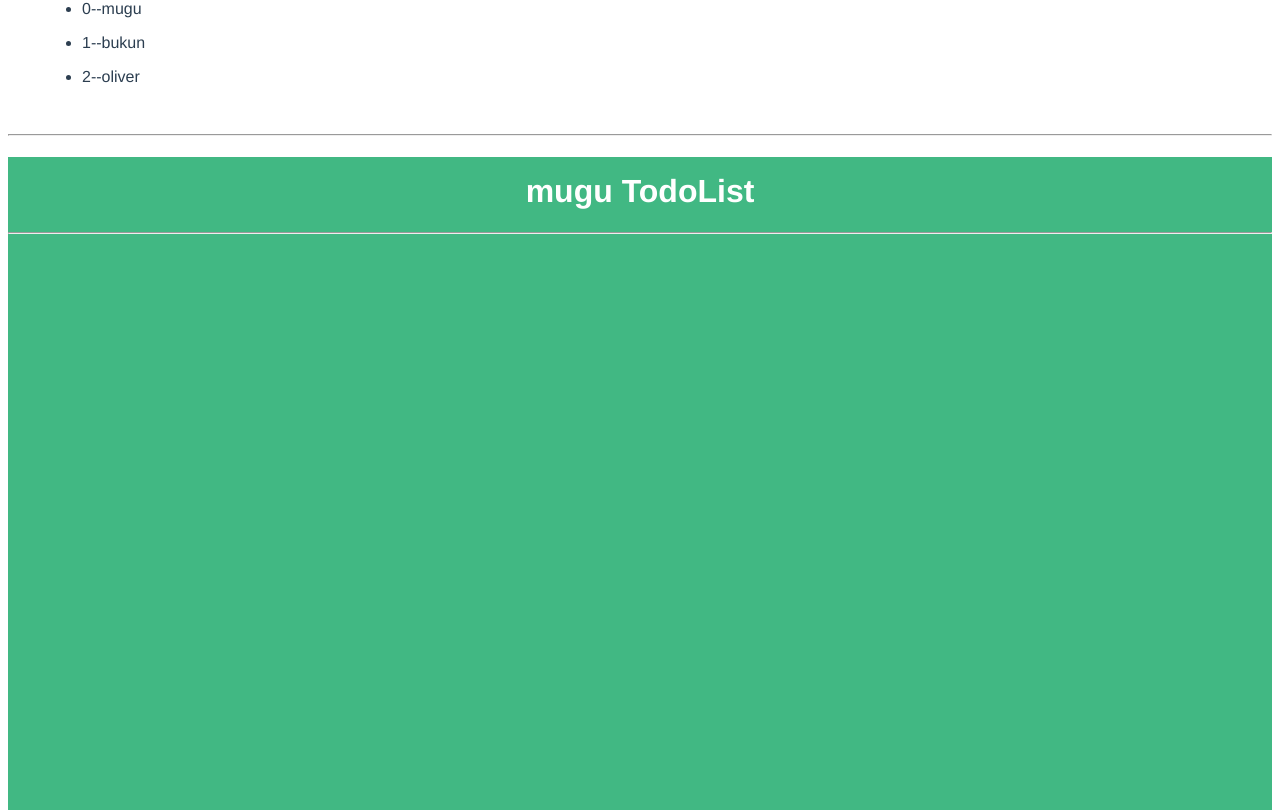
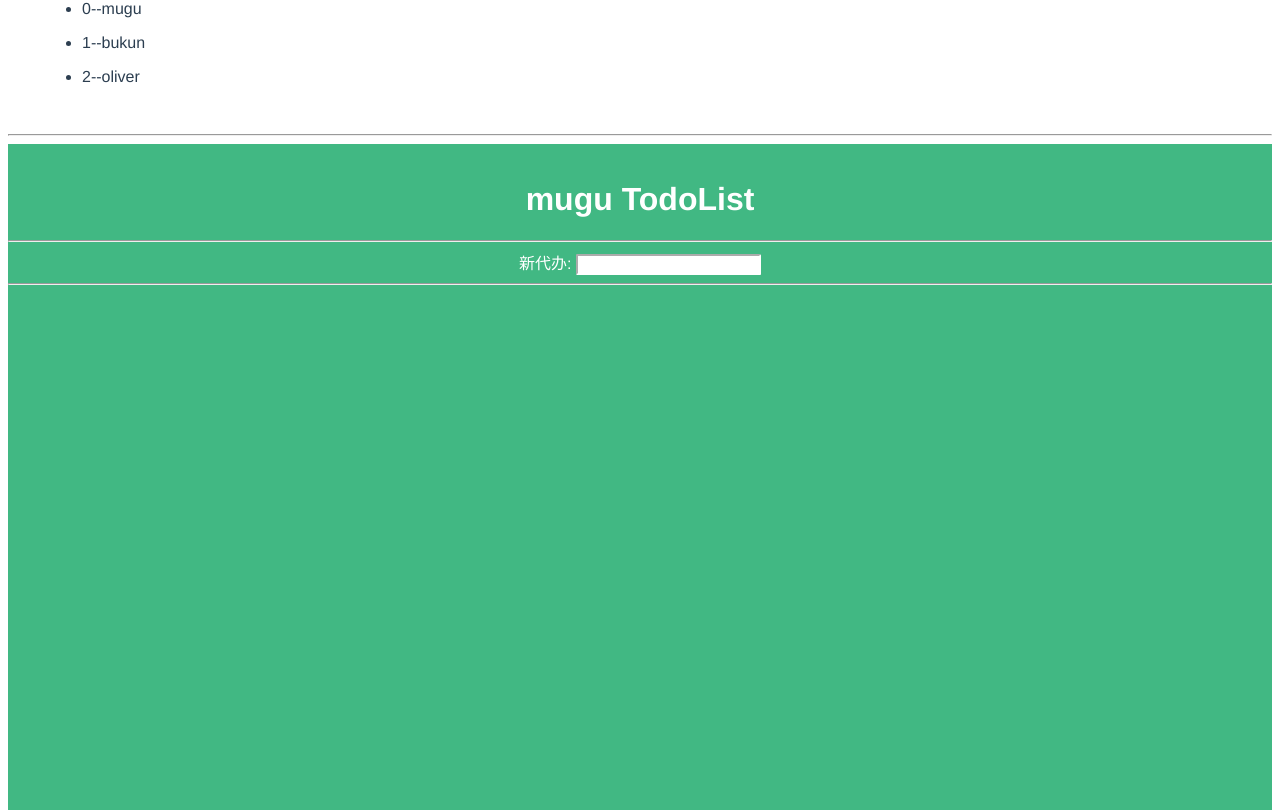
Before and after one commit to mugudamowang/vue-ant, a Vue app: page / in a window 1280 px wide. Shown: the part 1310-2120 px from the top of the page. Built offline with nearby package versions, Linux system fonts and the light colour scheme.

Commit message:
完成todolist删除功能

```diff
--- a/src/components/TodoList.vue
+++ b/src/components/TodoList.vue
@@ -1,27 +1,96 @@
 <template>
     <div class="todoList">
-        <h1>mugu TodoList</h1>
-        <hr>
+        <div class="head">
+            <h1>mugu TodoList</h1>
+            <hr />
+            <span>新代办: </span>
+            <input type="text" v-model="todo" @keyup.enter="addItem" />
+            <hr />
+        </div>
+
+        <div class="list">
+            <div>
+                <div class="item" v-for="(item, index) in list" :key="index">
+                    <span class="row">{{ index }}&nbsp;|</span>
+                    <span>
+                        {{ item }}
+                    </span>
+                    <span class="deletebtn" @click="deleteItem(index)">×</span>
+                </div>
+            </div>
+        </div>
     </div>
 </template>
 <script>
 export default {
     data() {
-        return {};
+        return {
+            todo: "",
+            list: [],
+        };
+    },
+    methods: {
+        addItem() {
+            this.list.push(this.todo);
+            this.todo = "";
+        },
+        deleteItem(index) {
+            this.list.splice(index, 1);
+        },
     },
 };
 </script>
 
 <style lang="scss">
+*::-webkit-scrollbar {
+    display: none;
+}
 .todoList {
     padding: 0;
     margin: 0;
     background: #41b883;
     width: 100%;
     height: 100vh;
-    h1{
+    overflow: scroll;
+    position: relative;
+    .head {
+        vertical-align: middle;
+        position: sticky;
+        top: 0;
+        left: 0;
         color: white;
+        background: inherit;
         padding: 1rem 0rem 0rem 0rem;
+        input {
+            border-radius: 0.1rem;
+            border-color: white;
+        }
+        input:focus {
+            outline: white solid 0.1rem;
+        }
+    }
+    .list {
+        text-align: left;
+        width: 25%;
+        height: 100%;
+        margin: 0 auto;
+        .item {
+            padding-left: 0.5rem;
+            background: white;
+            color: #41b883;
+            margin-top: 0.5rem;
+            outline: #e1eec3 0.1rem solid;
+            overflow: scroll;
+            max-height: 10%;
+            // position: relative;
+            .deletebtn {
+                position: absolute;
+                right: 0;
+                z-index: 100;
+                padding-inline: 0.2rem;
+                outline: #41b883 0.1rem solid;
+            }
+        }
     }
 }
 </style>
```
